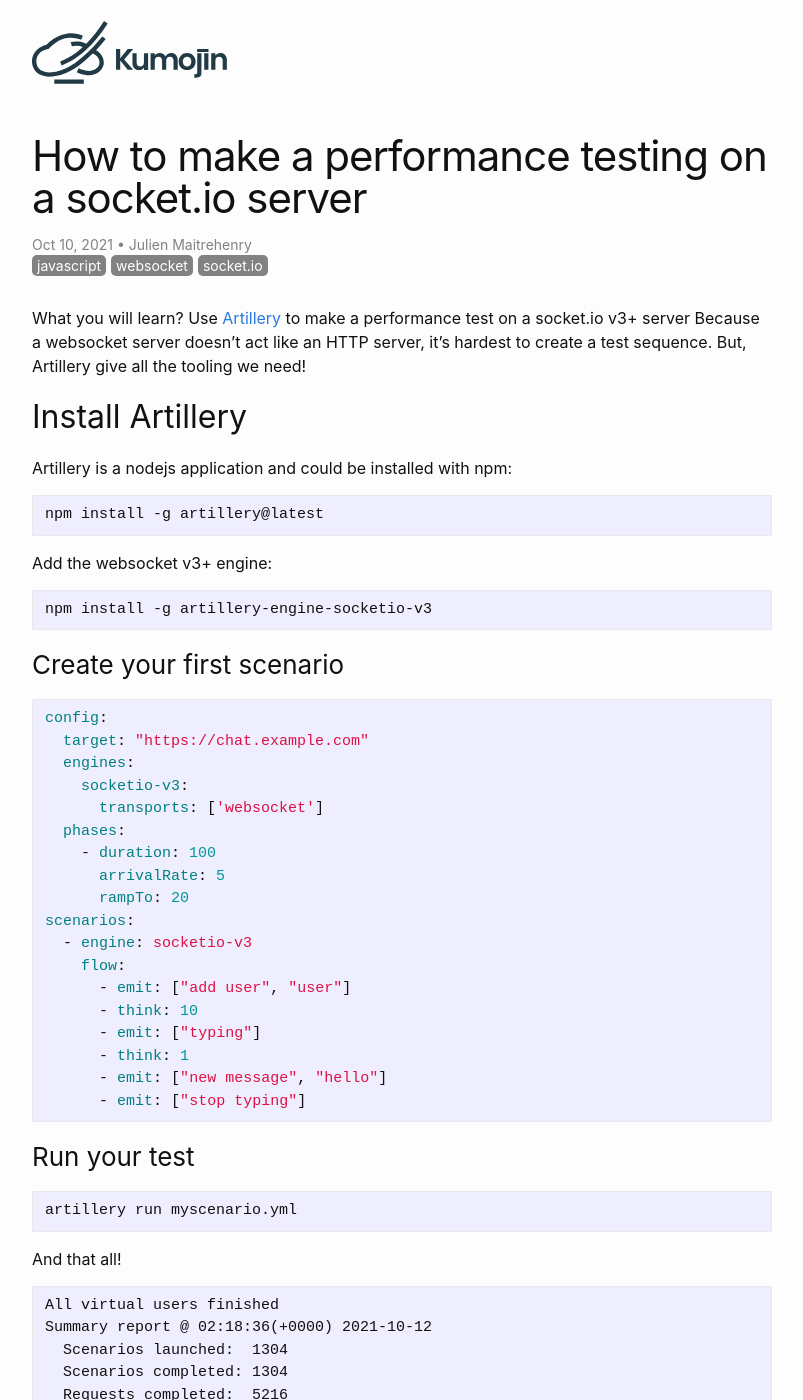
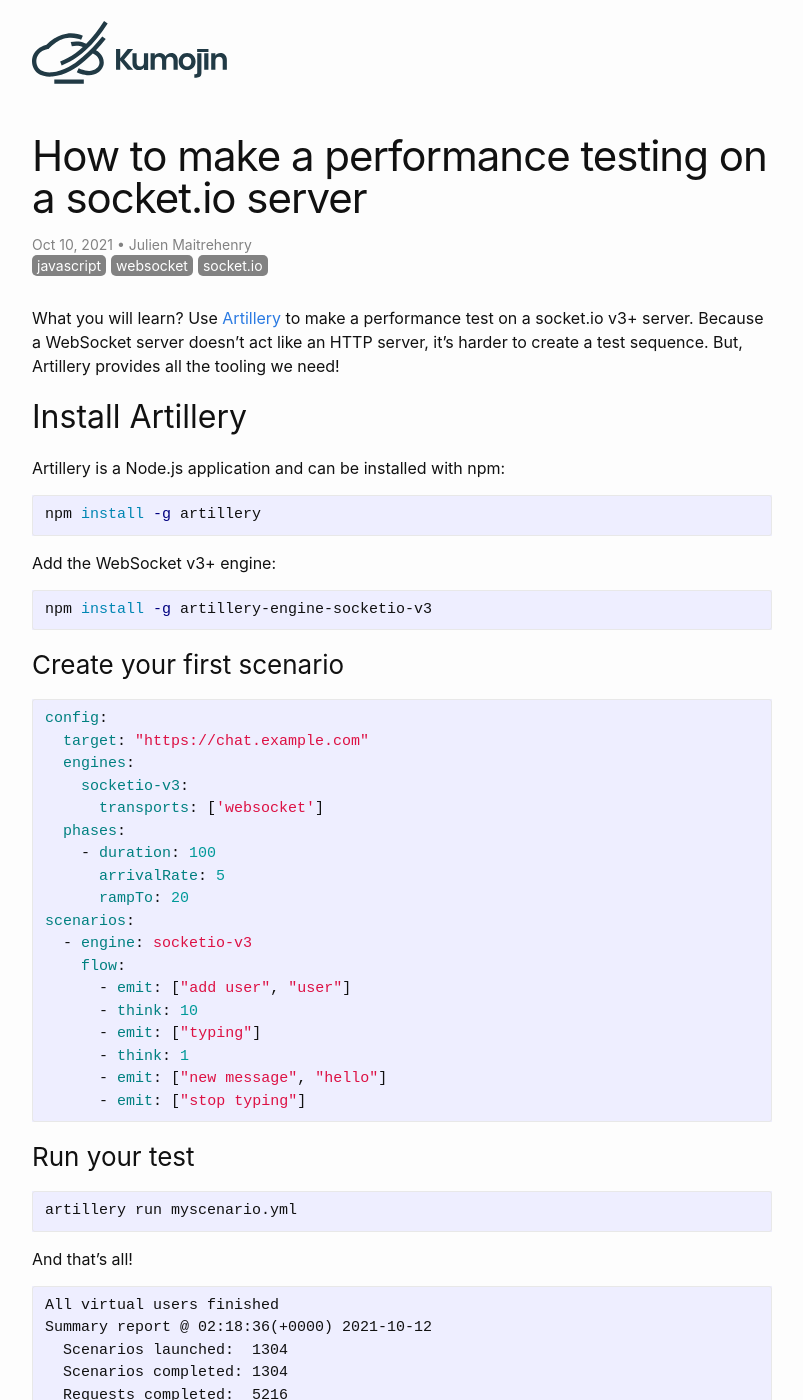
Before and after one commit to kumojin/kumojin.github.io, a Jekyll site: the page built from _posts/2021-10-10-websocket-load-testing.md, in a window 1280 px wide and 1400 px high. Shown: the whole window, without its empty margins (238-1041 px from the left). Built offline with Jekyll 4.4.1, drawn with Linux system fonts in a browser that asks for light colours.

````diff
--- a/_posts/2021-10-10-websocket-load-testing.md
+++ b/_posts/2021-10-10-websocket-load-testing.md
@@ -7,18 +7,23 @@ tags:
   - websocket
   - socket.io
 ---
-What you will learn? Use [Artillery](https://artillery.io) to make a performance test on a socket.io v3+ server
-<!-- more -->
-Because a websocket server doesn't act like an HTTP server, it's hardest to create a test sequence. But, Artillery give all the tooling we need!
+What you will learn? Use [Artillery](https://artillery.io) to make a
+performance test on a socket.io v3+ server.
+<!--more-->
+Because a WebSocket server doesn't act like an HTTP server, it's harder to
+create a test sequence. But, Artillery provides all the tooling we need!
 
 ## Install Artillery
-Artillery is a nodejs application and could be installed with npm:
-```
-npm install -g artillery@latest
+
+Artillery is a Node.js application and can be installed with npm:
+
+```sh
+npm install -g artillery
 ```
 
-Add the websocket v3+ engine:
-```
+Add the WebSocket v3+ engine:
+
+```sh
 npm install -g artillery-engine-socketio-v3
 ```
 
@@ -46,12 +51,14 @@ scenarios:
 ```
 
 ### Run your test
-```
+
+```sh
 artillery run myscenario.yml
 ```
 
-And that all!
-```
+And that's all!
+
+```text
 All virtual users finished
 Summary report @ 02:18:36(+0000) 2021-10-12
   Scenarios launched:  1304
````
Also changed, not shown: Gemfile.lock.
